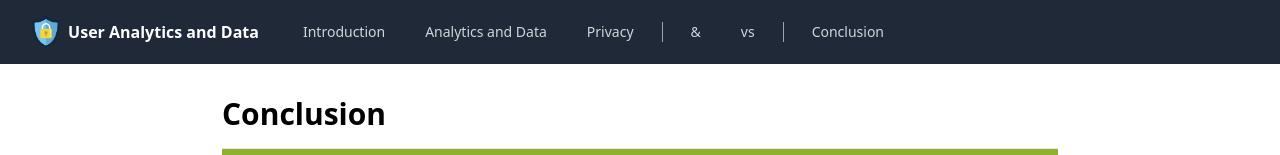
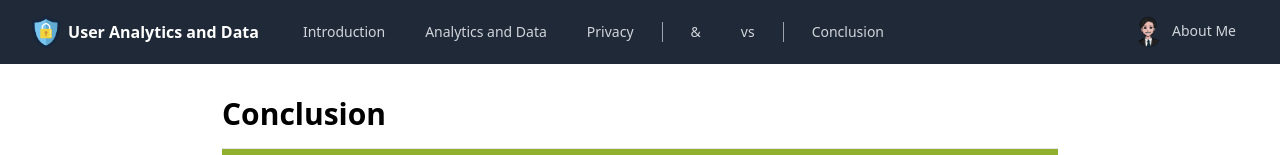
Before and after one commit to Den4200/analytics-and-privacy, a React (Create React App) app: page /conclusion in a window 1280 px wide. Shown: the top 155 px of the page. Built offline with nearby package versions, Linux system fonts and the light colour scheme.

Commit message:
Add about me button to navbar.

```diff
--- a/src/components/NavBar/index.tsx
+++ b/src/components/NavBar/index.tsx
@@ -4,6 +4,7 @@ import { Disclosure } from "@headlessui/react";
 import { MenuIcon, XIcon } from "@heroicons/react/outline";
 
 import logo from "../../logo.png";
+import meImage from "./me-transparent-min.png";
 
 const navigation = [
   { name: "Introduction", path: "/introduction" },
@@ -60,6 +61,11 @@ const NavBar = () => (
                 </div>
               </div>
             </div>
+
+            <Link to="/about" className="absolute right-0 text-sm text-gray-300 hover:bg-gray-700 hover:text-white rounded-md sm:px-3 px-1 py-1">
+              <img src={meImage} alt="" className="inline-block rounded-full h-8 w-8" />
+              <span className="hidden sm:inline-block ml-2">About Me</span>
+            </Link>
           </div>
         </div>
 
```
Also changed, not shown: src/components/NavBar/me-transparent-min.png (added).
